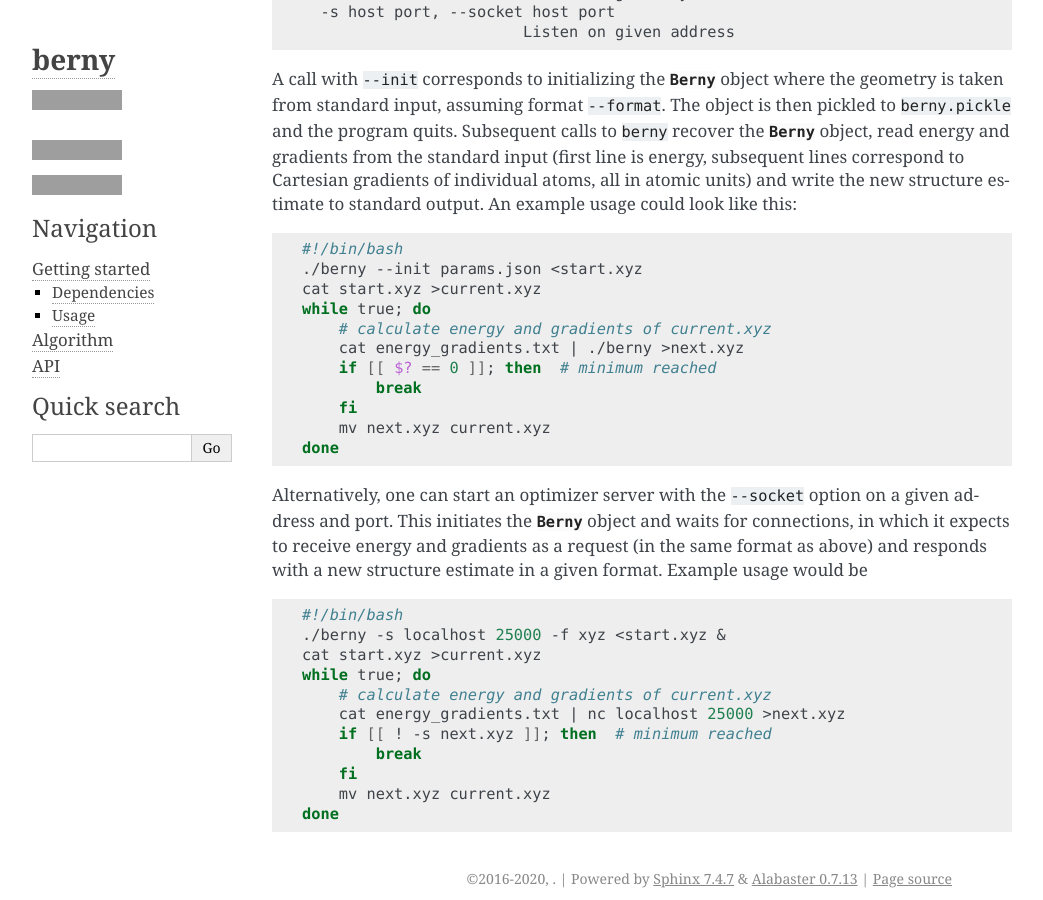
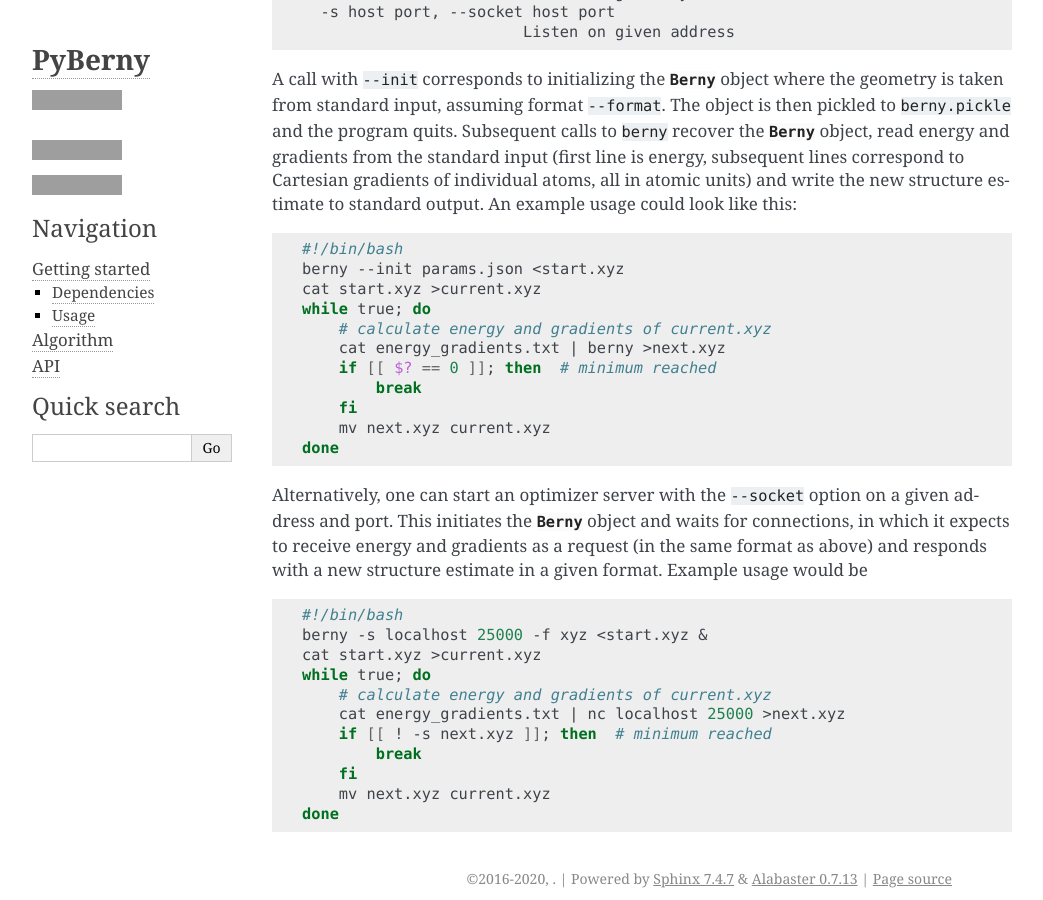
Before and after one commit to jhrmnn/pyberny, a Sphinx documentation site: the page built from docs/getting-started.rst, in a window 1280 px wide and 900 px high, scrolled down 961 px, cut to the strip 0-900 px from the top of the window. Shown: the whole strip, without its empty margins (108-1151 px from the left). Built offline with Sphinx 7.4.7, drawn with Linux system fonts in a browser that asks for light colours; formulas are drawn with MathJax 3; the version number is read from the project's files by our own code; grey boxes are pictures that could not be loaded.

Commit message:
update project/package name to PyBerny

```diff
--- a/docs/algorithm.rst
+++ b/docs/algorithm.rst
@@ -1,7 +1,7 @@
 Algorithm
 =========
 
-The optimization algorithm implemented in Berny loosely follows the
+The optimization algorithm implemented in PyBerny loosely follows the
 "standard method" (SM) described in the appendix of [BirkholzTCA16]_. What
 follows is a summary of that method, more detailed specification when
 necessary, and description of any deviations.
--- a/docs/conf.py
+++ b/docs/conf.py
@@ -4,7 +4,7 @@
 
 md = metadata('pyberny')
 
-project = 'berny'
+project = 'PyBerny'
 author = md['Author']
 release = version = md['Version']
 description = md['Summary']
--- a/docs/getting-started.rst
+++ b/docs/getting-started.rst
@@ -59,11 +59,11 @@
 .. code:: bash
 
    #!/bin/bash
-   ./berny --init params.json <start.xyz
+   berny --init params.json <start.xyz
    cat start.xyz >current.xyz
    while true; do
        # calculate energy and gradients of current.xyz
-       cat energy_gradients.txt | ./berny >next.xyz
+       cat energy_gradients.txt | berny >next.xyz
        if [[ $? == 0 ]]; then  # minimum reached
            break
        fi
@@ -79,7 +79,7 @@
 .. code:: bash
 
    #!/bin/bash
-   ./berny -s localhost 25000 -f xyz <start.xyz &
+   berny -s localhost 25000 -f xyz <start.xyz &
    cat start.xyz >current.xyz
    while true; do
        # calculate energy and gradients of current.xyz
--- a/docs/index.rst
+++ b/docs/index.rst
@@ -1,5 +1,5 @@
-``berny`` — Molecular optimizer
-===============================
+PyBerny Documentation
+=====================
 
 This Python package can optimize molecular and crystal structures
 with respect to total energy, using nuclear gradient information.
```
Also changed, not shown: README.md (+3 -3 lines).
